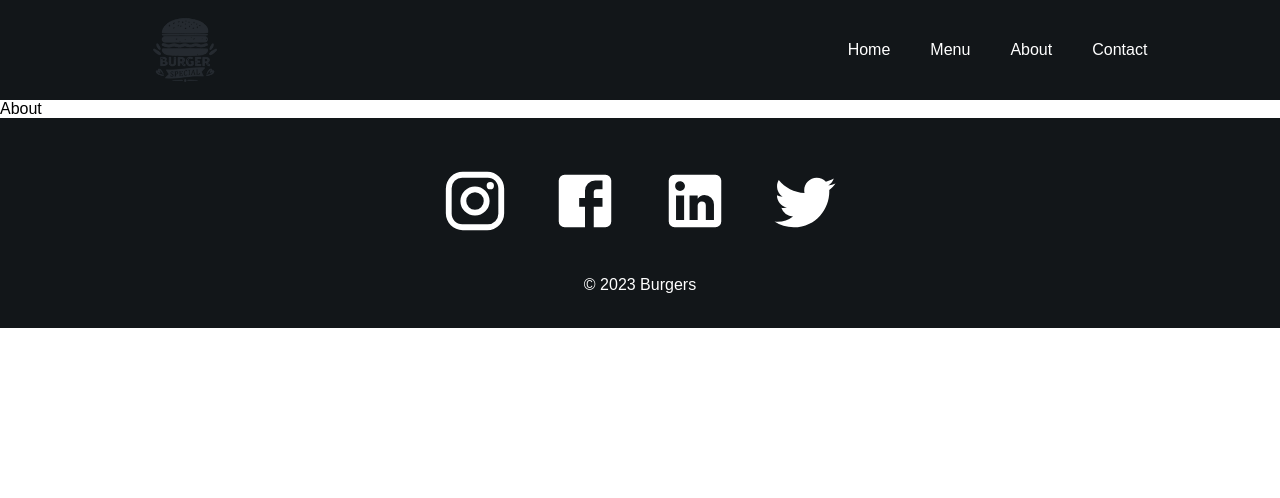
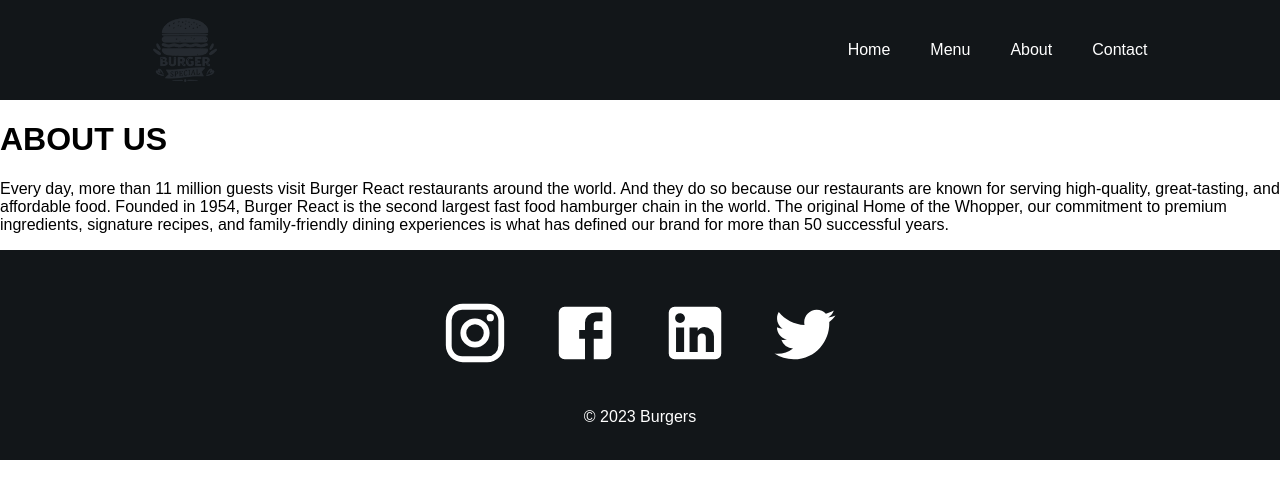
Before and after one commit to ninapantelic/burgerapp, a React (Create React App) app: page /about in a window 1280 px wide. Shown: the top 498 px of the page. Built offline with nearby package versions, Linux system fonts and the light colour scheme; grey boxes are pictures that could not be loaded.

Commit message:
Napravljena stranica About us

```diff
--- a/src/pages/About.js
+++ b/src/pages/About.js
@@ -1,7 +1,27 @@
 import React from "react";
+import AboutUs from "../assets/about.jpg";
 
 function About() {
-  return <div>About</div>;
+  return (
+    <div className="about">
+      <div
+        className="aboutTop"
+        style={{ backgroundImage: `url(${AboutUs})` }}
+      ></div>
+      <div className="aboutBottom">
+        <h1> ABOUT US</h1>
+        <p>
+          Every day, more than 11 million guests visit Burger React restaurants
+          around the world. And they do so because our restaurants are known for
+          serving high-quality, great-tasting, and affordable food. Founded in
+          1954, Burger React is the second largest fast food hamburger chain in
+          the world. The original Home of the Whopper, our commitment to premium
+          ingredients, signature recipes, and family-friendly dining experiences
+          is what has defined our brand for more than 50 successful years.
+        </p>
+      </div>
+    </div>
+  );
 }
 
 export default About;
```
